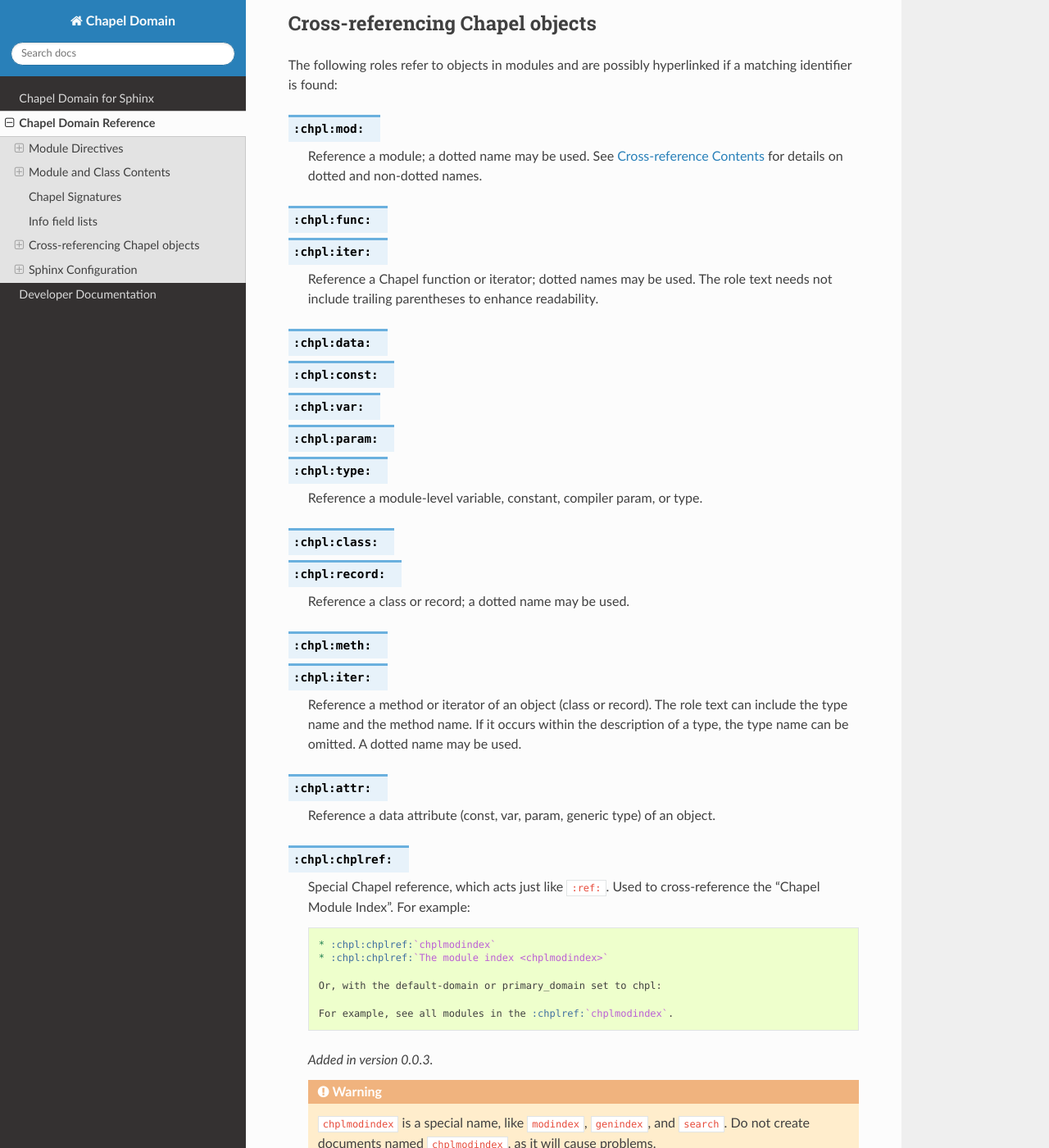
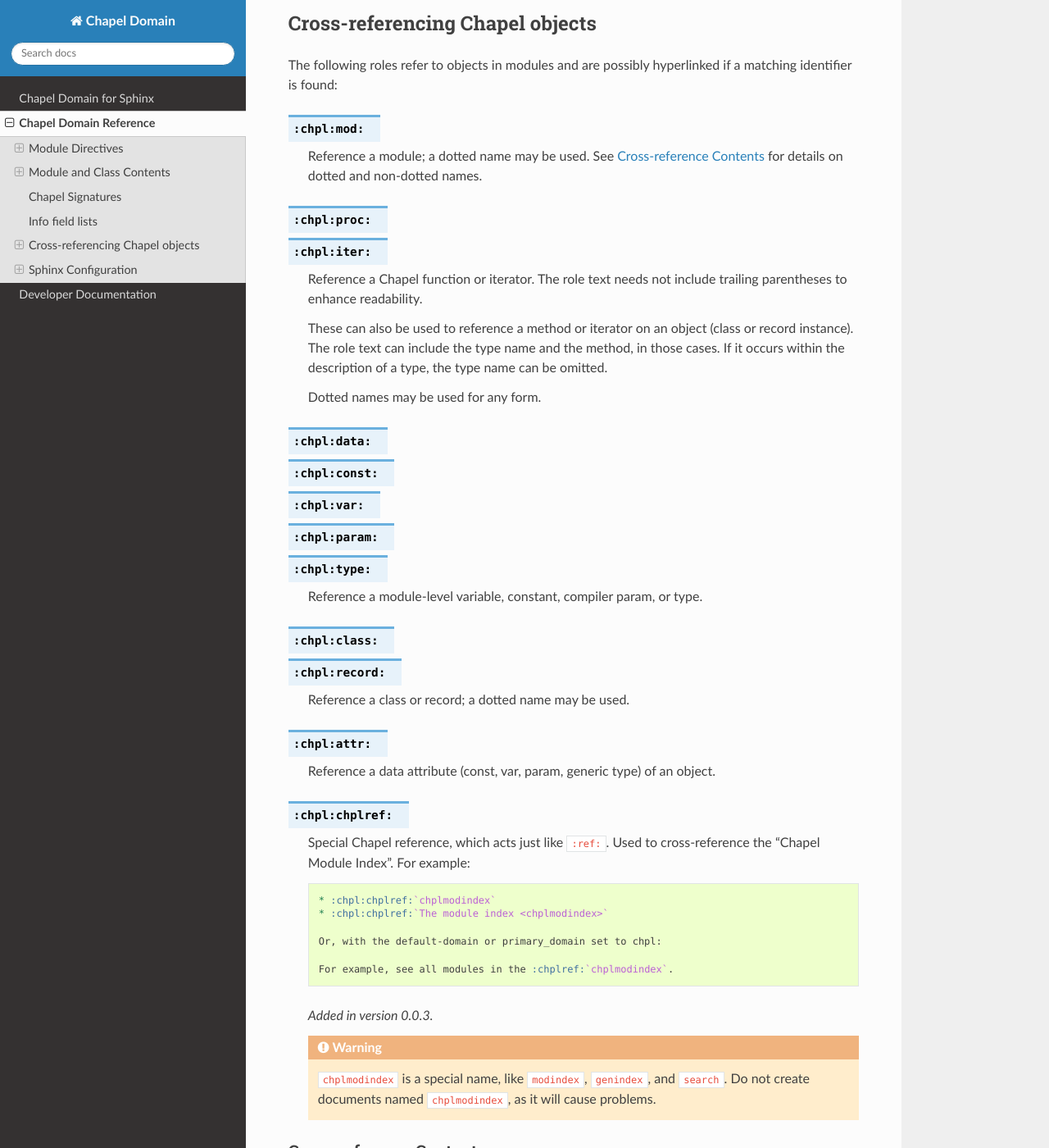
Before and after one commit to chapel-lang/sphinxcontrib-chapeldomain, a Sphinx documentation site: the page built from docs/reference.rst, in a window 1280 px wide and 1400 px high, scrolled down 4858 px. Shown: the whole window at 82% size. Built offline with Sphinx 7.4.7 and the Read the Docs theme 2.0.0, drawn with Linux system fonts in a browser that asks for light colours; the version number could not be read and is left out; some of the changed lines change nothing that is shown; some of the changed text lies outside the part shown.

Commit message:
Use :chpl:proc: instead of :chpl:func: or :chpl:meth: in docs.
proc is more chapelerific, so it should be more heavily promoted.

````diff
--- a/docs/reference.rst
+++ b/docs/reference.rst
@@ -94,7 +94,7 @@
         Yield fibonacci numbers infinitely. It is up to caller to break
         iteration.
 
-        Often called with :chpl:func:`zip` to track current number. For
+        Often called with :chpl:proc:`zip` to track current number. For
         example:
 
         .. code-block:: chapel
@@ -283,11 +283,18 @@
     Reference a module; a dotted name may be used. See :ref:`Cross-reference
     Contents <chapel-xref-content>` for details on dotted and non-dotted names.
 
-.. role:: chpl:func
+.. role:: chpl:proc
           chpl:iter
 
-    Reference a Chapel function or iterator; dotted names may be used. The role
-    text needs not include trailing parentheses to enhance readability.
+    Reference a Chapel function or iterator. The role text needs not include
+    trailing parentheses to enhance readability.
+
+    These can also be used to reference a method or iterator on an object
+    (class or record instance). The role text can include the type name and the
+    method, in those cases. If it occurs within the description of a type, the
+    type name can be omitted.
+
+    Dotted names may be used for any form.
 
 .. role:: chpl:data
           chpl:const
@@ -301,14 +308,6 @@
           chpl:record
 
     Reference a class or record; a dotted name may be used.
-
-.. role:: chpl:meth
-          chpl:iter
-
-    Reference a method or iterator of an object (class or record). The role
-    text can include the type name and the method name. If it occurs within the
-    description of a type, the type name can be omitted. A dotted name may be
-    used.
 
 .. role:: chpl:attr
 
@@ -340,17 +339,17 @@
 ~~~~~~~~~~~~~~~~~~~~~~~~
 
 The name enclosed in this markup can include a module name and/or a class or
-record name. For example, ``:chpl:func:`writeln``` could refer to a function
+record name. For example, ``:chpl:proc:`writeln``` could refer to a function
 named ``writeln`` in the current module, or the built-in function of that
-name. In contrast, ``:chpl:func:`Foo.writeln``` clearly refers to the
+name. In contrast, ``:chpl:proc:`Foo.writeln``` clearly refers to the
 ``writeln`` function in the ``Foo`` module.
 
 Normally, names in these roles are searched first without any further
 qualification, then with the current module name prepended, then with the
 current module and class name (if any) prepended. If you prefix the name with a
 dot, this order is reserved. For example, in the documentation of the ``IO``
-module, ``:chpl:func:`writeln``` always refers to the built-in function, while
-``:chpl:func:`.writeln``` refers to ``IO.writeln``.
+module, ``:chpl:proc:`writeln``` always refers to the built-in function, while
+``:chpl:proc:`.writeln``` refers to ``IO.writeln``.
 
 For example, here is a description with both a non-dotted and a dotted
 cross-reference::
@@ -362,8 +361,8 @@
         .. method:: read()
 
             Description...
-            example 1 --> :chpl:func:`writeln`
-            example 2 --> :chpl:func:`.writeln`
+            example 1 --> :chpl:proc:`writeln`
+            example 2 --> :chpl:proc:`.writeln`
 
 Example 1 will search for ``writeln`` cross-reference in this order:
 
````
